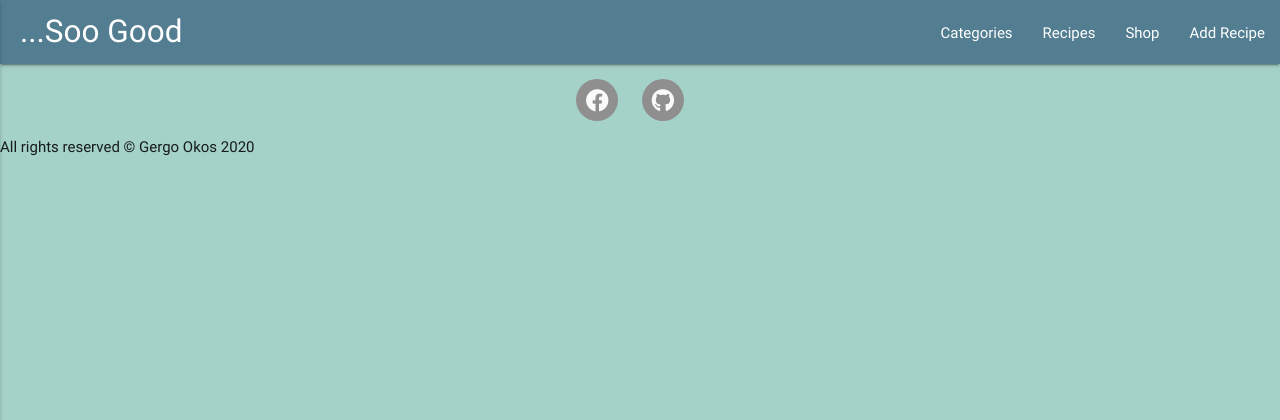
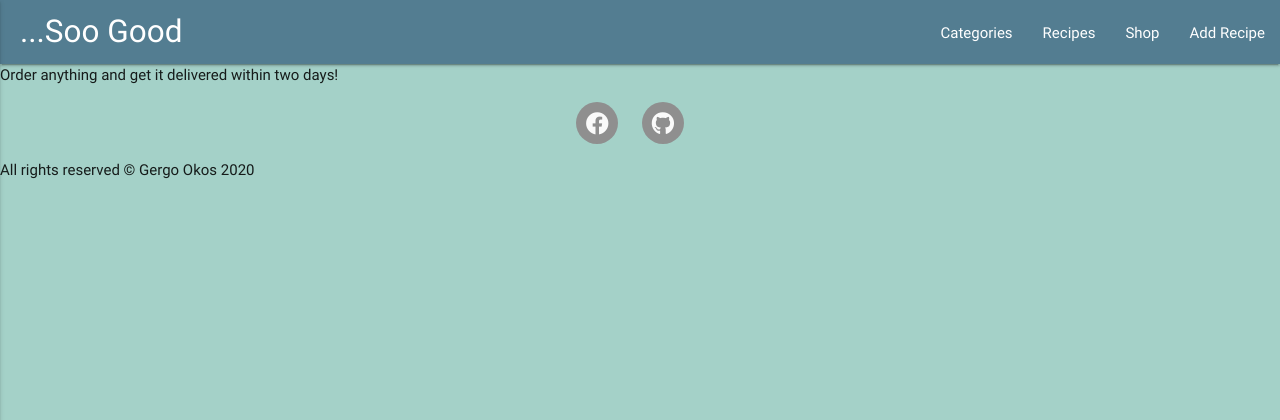
Before and after one commit to DiGergo/milestone3-cookbook, a Flask app: page /shop in a window 1280 px wide. Shown: the top 420 px of the page. Run offline with Flask 2, Linux system fonts and the light colour scheme; some libraries are stand-ins or nearby versions.

Commit message:
heroku doesn't work...

```diff
--- a/templates/shop.html
+++ b/templates/shop.html
@@ -1,5 +1,7 @@
 {% extends 'base.html' %}
 {% block content %}
+
+Order anything and get it delivered within two days!
 
 
 {% endblock %}
```
